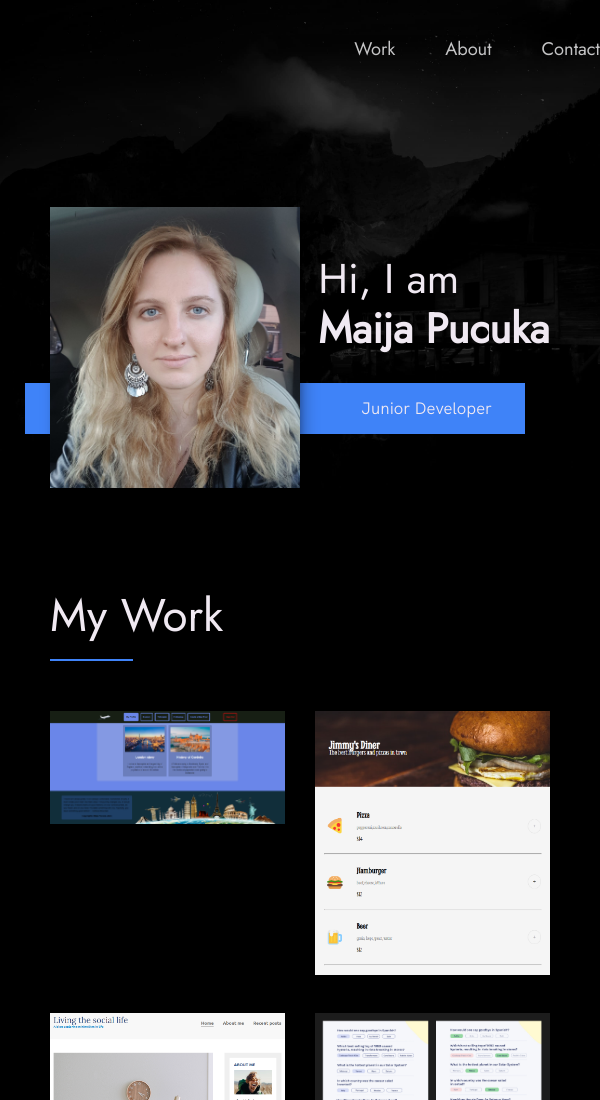
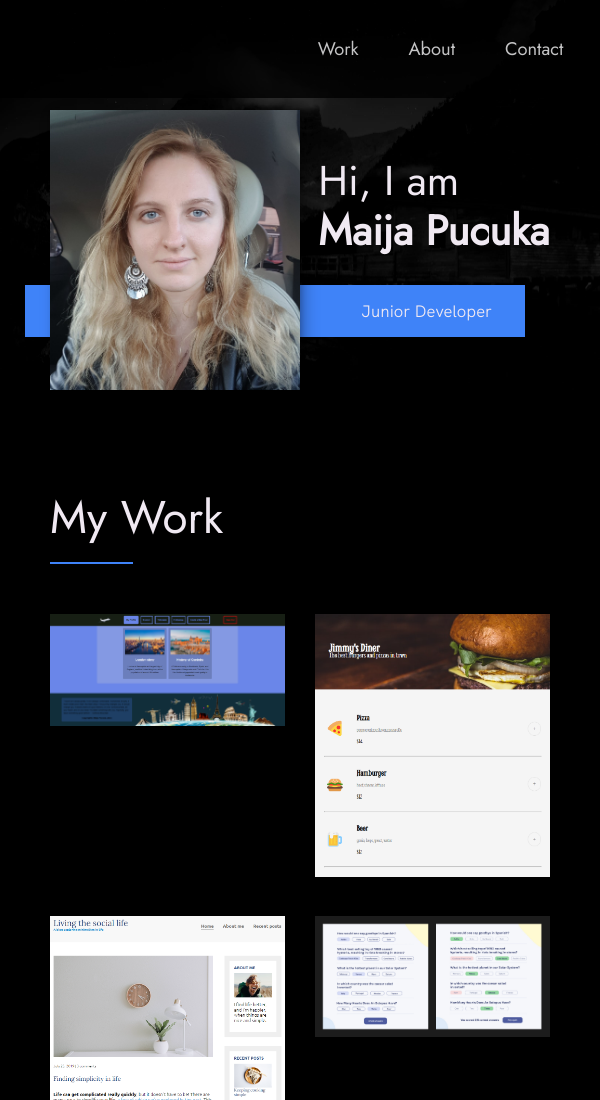
Before and after one commit to maijapucuka/portfolio-page, a website built with Vite: page index.html in a window 600 px wide. Shown: the top 1100 px of the page. Built offline with nearby package versions, Linux system fonts and the light colour scheme.

Commit message:
Update index.css

```diff
--- a/index.css
+++ b/index.css
@@ -370,6 +370,35 @@ body:not(.user-is-tabbing) a:focus {
 /* --------------------------------------- */
 /* ----- Navigation ----- */
 /* --------------------------------------- */
+
+@media(max-width: 600px) {
+    .banner-container {
+        padding: 0 var(--gutter-normal);
+    }
+}
+
+@media(max-width: 600px) {
+    .banner-container {
+        padding: 0 var(--gutter-small);
+    }
+}
+
+@media(max-width: 1800px) {
+    .banner-container {
+        padding: 0 var(--gutter-medium);
+    }
+}
+
+@media(min-width: 600px) {
+    .banner-container {
+        position: fixed;
+        top: 0;
+        z-index: 100;
+        background-color: rgb(0,0,0,0.8);
+        width: 100%;
+        padding-right: 2em;
+    }
+}
 
 .nav {
     display: flex;
```
